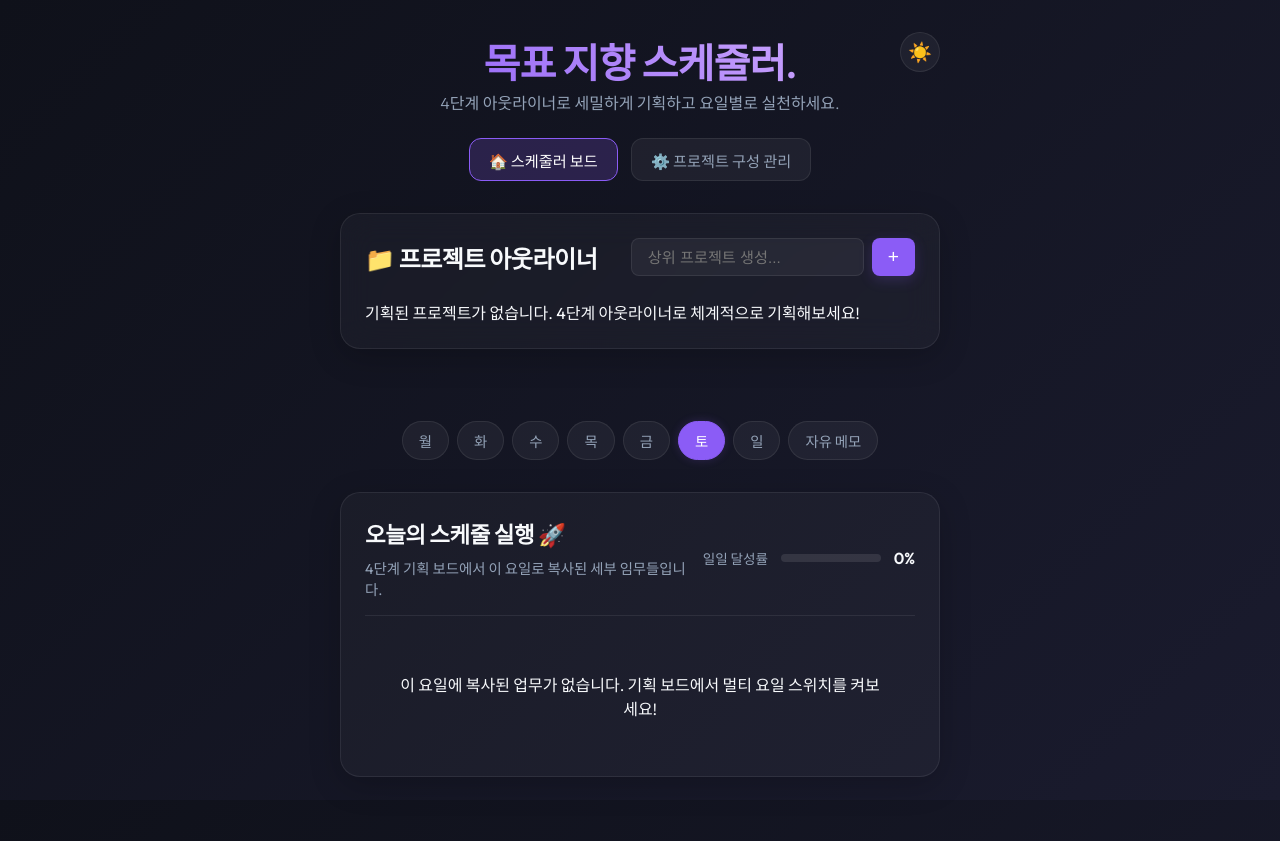
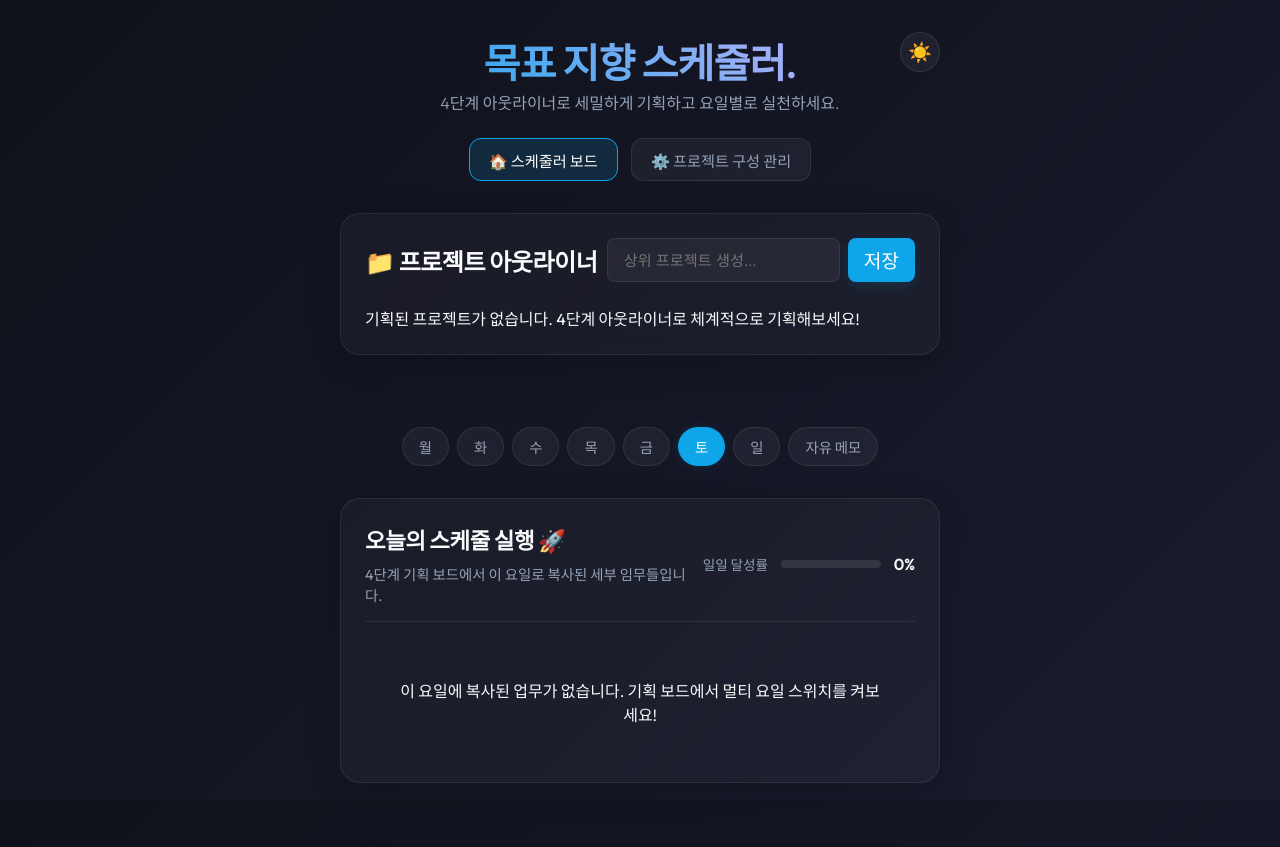
Before and after one commit to angibeom0985-arch/To-do-list, a React (Vite) app: page / in a window 1280 px wide. Built offline with nearby package versions, Linux system fonts and the light colour scheme.

Commit message:
feat: Update theme to Sky Blue and add explicit save buttons

```diff
--- a/src/App.css
+++ b/src/App.css
@@ -846,6 +846,10 @@
   color: var(--text-main);
 }
 
+.light-mode .header h1 {
+  text-shadow: 1px 1px 2px rgba(0,0,0,0.2);
+}
+
 .project-add-form {
   display: flex;
   gap: 0.5rem;
@@ -1057,6 +1061,23 @@
 }
 .light-mode .tree-add-input {
   color: black;
+}
+
+.save-child-btn {
+  background: var(--primary);
+  color: white;
+  border: none;
+  padding: 0.5rem 1rem;
+  border-radius: 6px;
+  cursor: pointer;
+  font-size: 0.9rem;
+  font-weight: 500;
+  transition: background 0.2s;
+  white-space: nowrap;
+}
+
+.save-child-btn:hover {
+  background: var(--primary-hover);
 }
 
 /* Actions */
--- a/src/components/ProjectDashboard.jsx
+++ b/src/components/ProjectDashboard.jsx
@@ -52,7 +52,7 @@ export default function ProjectDashboard({ treeNodes, addRootProject, addChildNo
             onChange={(e) => setNewProjectTitle(e.target.value)}
             className="project-input"
           />
-          <button type="submit" className="add-btn mini-btn">+</button>
+          <button type="submit" className="add-btn mini-btn">저장</button>
         </form>
       </div>
 
@@ -82,19 +82,23 @@ function TreeItem({ node, addChildNode, deleteNode, updateNodeFields, toggleDayA
   const [showMemo, setShowMemo] = useState(false);
 
   const handleAddChild = (e) => {
-    if (e.key === 'Enter' && newChildTitle.trim()) {
-      e.preventDefault();
+    if (e.type === 'keydown' && e.key !== 'Enter') return;
+    e.preventDefault();
+
+    if (newChildTitle.trim()) {
       addChildNode(node.id, node.depth, newChildTitle.trim());
       setNewChildTitle('');
       setIsAdding(false);
       updateNodeFields(node.id, { isExpanded: true });
+    } else {
+      setIsAdding(false);
     }
   };
 
   const getPlaceholder = () => {
-    if (node.depth === 1) return '세부 프로젝트 추가... (Enter)';
-    if (node.depth === 2) return '계획 추가... (Enter)';
-    if (node.depth === 3) return '세부 계획 추가... (Enter)';
+    if (node.depth === 1) return '세부 프로젝트 추가...';
+    if (node.depth === 2) return '계획 추가...';
+    if (node.depth === 3) return '세부 계획 추가...';
     return '';
   };
 
@@ -208,7 +212,7 @@ function TreeItem({ node, addChildNode, deleteNode, updateNodeFields, toggleDayA
       {/* Actions */}
       <div className="tree-actions-container">
         {isAdding && (
-          <div className="tree-add-drawer">
+          <div className="tree-add-drawer" style={{ display: 'flex', gap: '0.5rem', alignItems: 'center' }}>
             <span className="tree-indent-line"></span>
             <input
               autoFocus
@@ -220,6 +224,12 @@ function TreeItem({ node, addChildNode, deleteNode, updateNodeFields, toggleDayA
               onKeyDown={handleAddChild}
               onBlur={() => setIsAdding(false)}
             />
+            <button
+              onMouseDown={(e) => { e.preventDefault(); handleAddChild(e); }}
+              className="save-child-btn"
+            >
+              저장
+            </button>
           </div>
         )}
 
--- a/src/index.css
+++ b/src/index.css
@@ -7,9 +7,9 @@
   --glass-border: rgba(255, 255, 255, 0.08);
   --glass-shadow: rgba(0, 0, 0, 0.2) 0 8px 32px 0;
 
-  --primary: #8b5cf6;
-  --primary-hover: #7c3aed;
-  --primary-light: rgba(139, 92, 246, 0.2);
+  --primary: #0ea5e9;
+  --primary-hover: #0284c7;
+  --primary-light: rgba(14, 165, 233, 0.15);
 
   --success: #10b981;
   --danger: #ef4444;
@@ -27,9 +27,9 @@ body.light-mode {
   --glass-border: rgba(0, 0, 0, 0.08); /* slightly dark border for light mode */
   --glass-shadow: rgba(0, 0, 0, 0.05) 0 8px 32px 0;
 
-  --primary: #8b5cf6;
-  --primary-hover: #7c3aed;
-  --primary-light: rgba(139, 92, 246, 0.15);
+  --primary: #0ea5e9;
+  --primary-hover: #0284c7;
+  --primary-light: rgba(14, 165, 233, 0.15);
 
   --text-main: #0f172a;
   --text-muted: #64748b;
```
